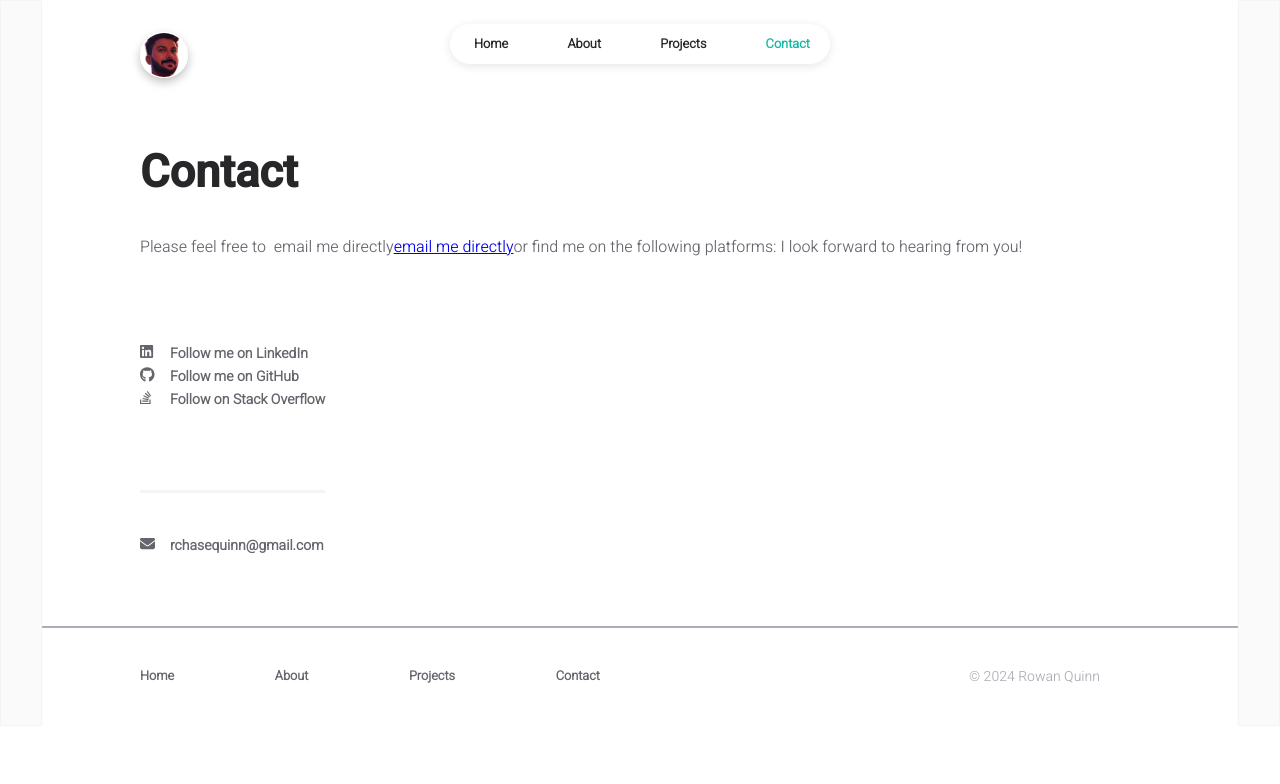
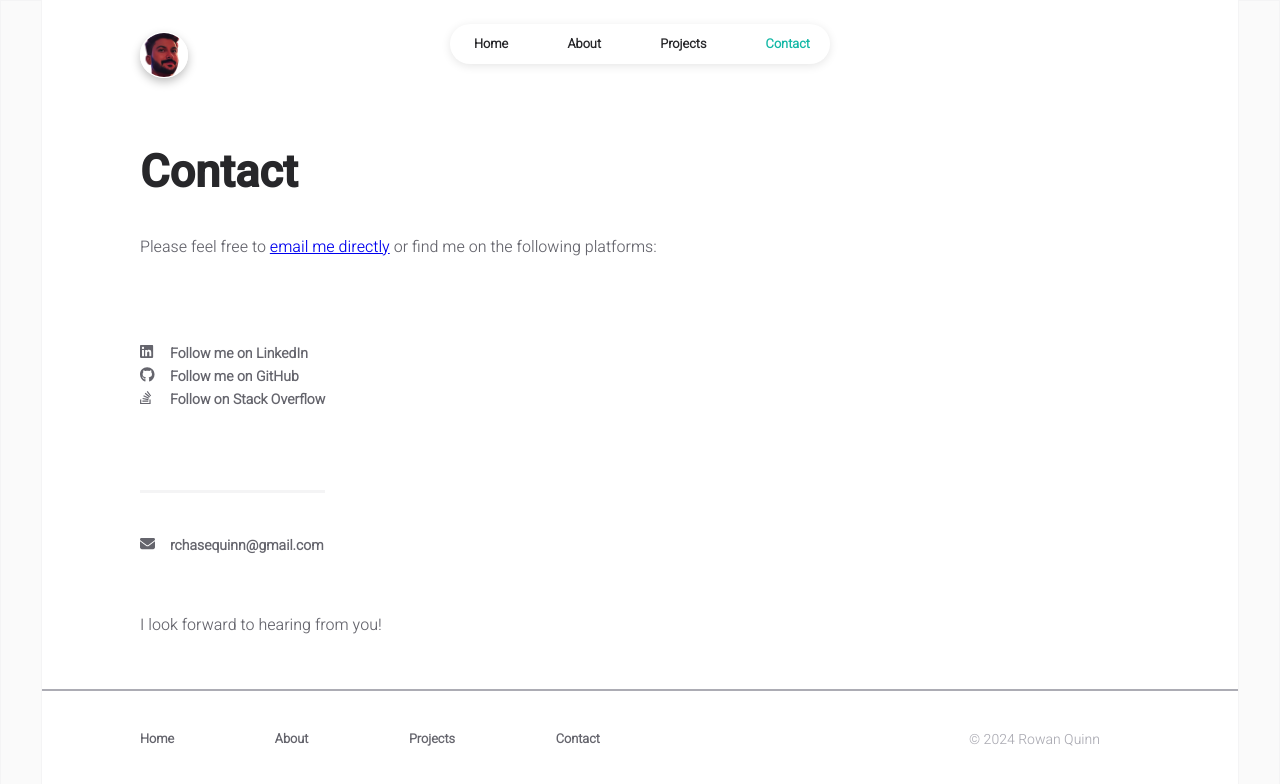
Before and after one commit to rchaseq/rchaseq.github.io, a React (Create React App) app: page /contact in a window 1280 px wide. Shown: the top 784 px of the page. Built offline with nearby package versions, Linux system fonts and the light colour scheme.

Commit message:
Update contact.jsx

```diff
--- a/src/pages/contact.jsx
+++ b/src/pages/contact.jsx
@@ -45,30 +45,19 @@ const Contact = () => {
 						</div>
 
 						<div className="subtitle contact-subtitle">
-							Please feel free to
-							&nbsp;{"email me directly"}
-							<a href={`mailto:${INFO.main.email}`}>
-							 email me directly
-							</a>
-							 or find me on the following platforms:
-							{" "}
-							<a
-								href={INFO.socials.instagram}
-								target="_blank"
-								rel="noreferrer"
-							>
-								{INFO.socials.instagram}
-							</a>
-							I look forward to hearing from you!
+							Please feel free to <a href="mailto:rchasequinn@gmail.com">email me directly</a> or
+							find me on the following platforms:
+
 						</div>
 					</div>
-
 					<div className="socials-container">
 						<div className="contact-socials">
 							<Socials />
 						</div>
+						<div className="subtitle contact-subtitle">
+							I look forward to hearing from you!
 					</div>
-
+					</div>
 					<div className="page-footer">
 						<Footer />
 					</div>
```
